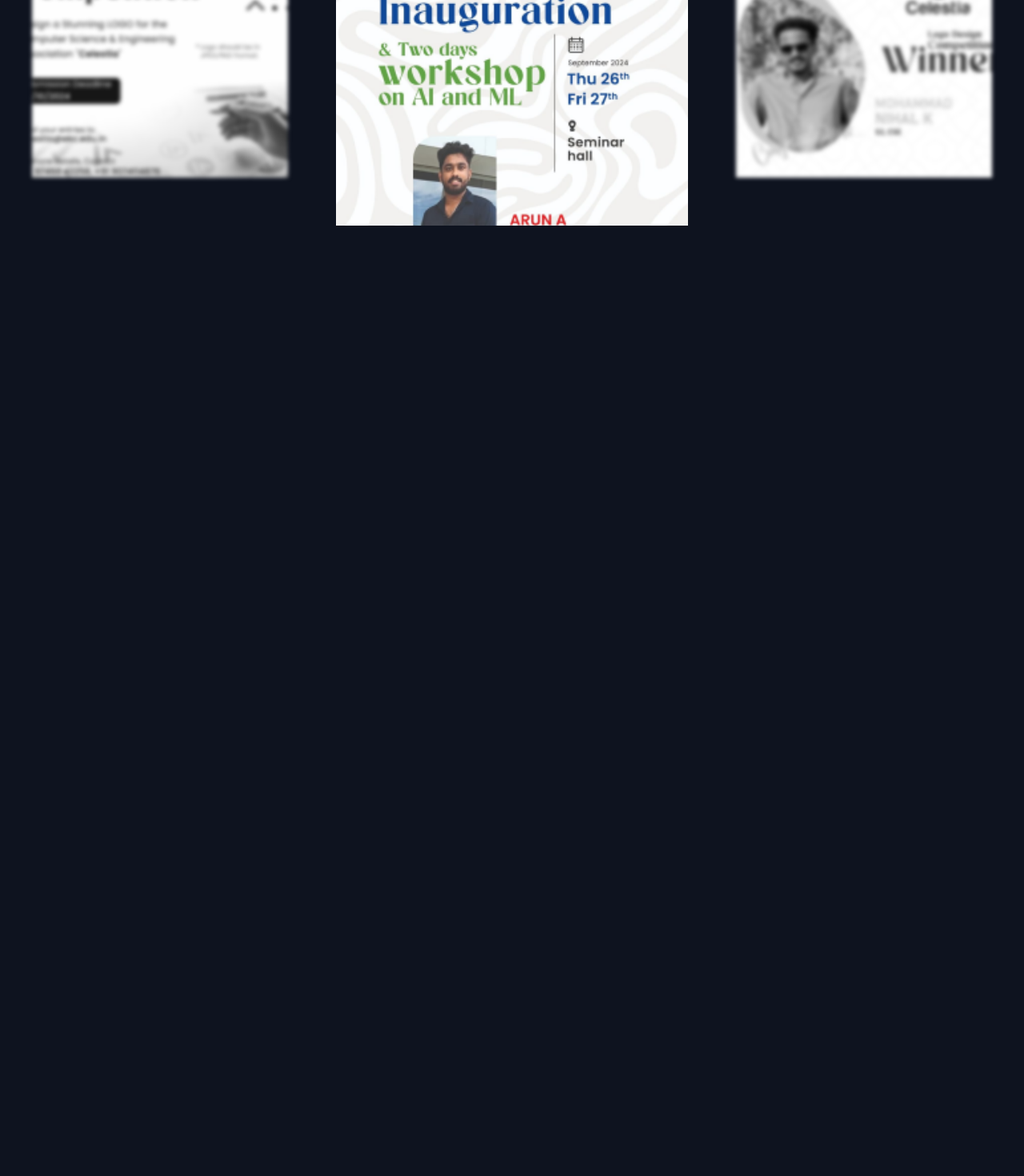
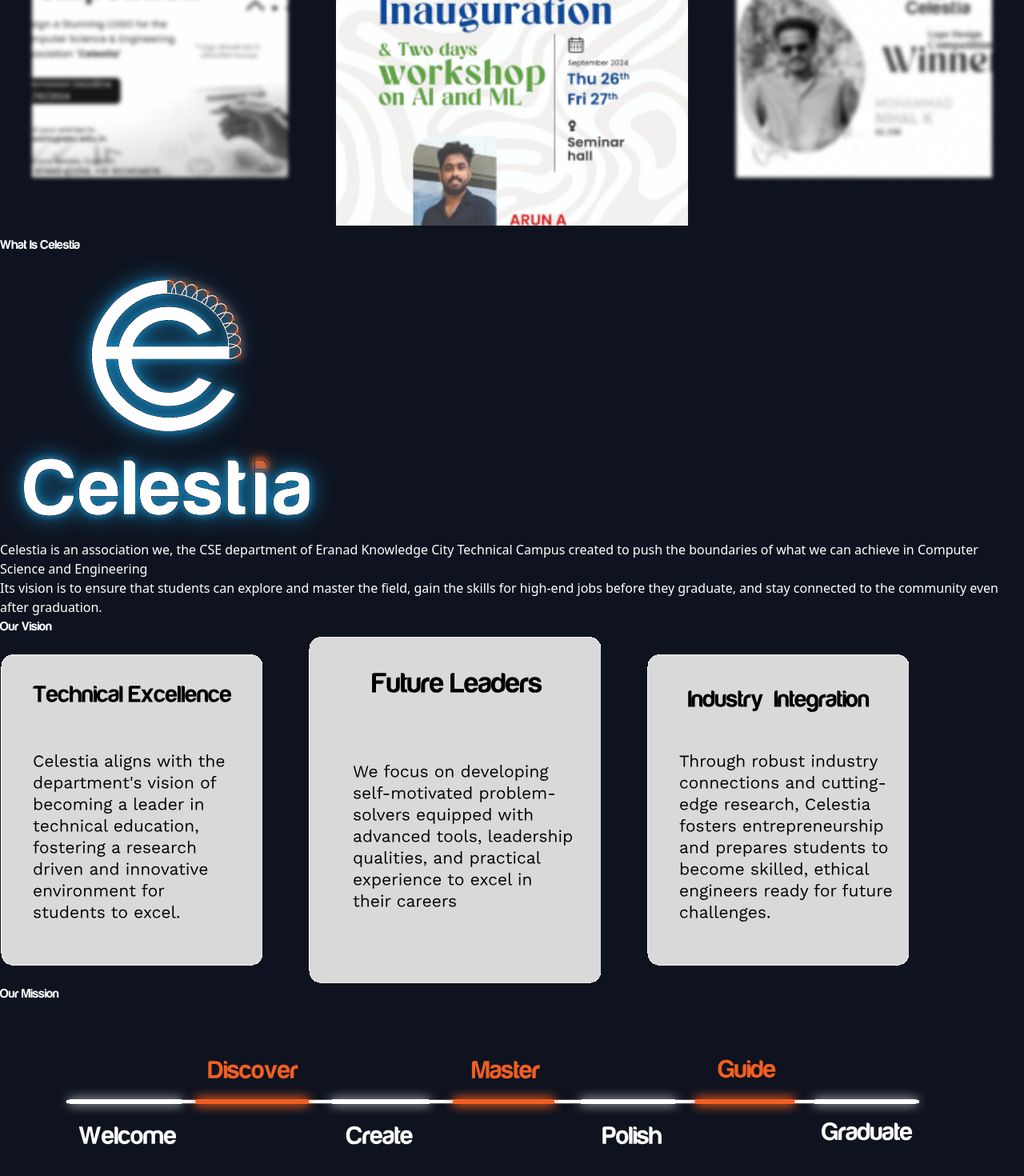
Before and after one commit to wrixcode/celestia, a React (Vite) app: page / in a window 1280 px wide. Shown: the part 1097-2567 px from the top of the page at 80% size. Before the commit the page ends 1391 px from the top, so only its background shows below. Built offline with nearby package versions, Linux system fonts and the light colour scheme.

Commit message:
Add what-is-celestia , our vission and our mission

```diff
--- a/src/css/home.css
+++ b/src/css/home.css
@@ -67,3 +67,8 @@
     transform: scale(0.8);
     filter: blur(3px) grayscale(100%);
   }
+
+
+  .what-head,.vision-head,.mission-head{
+    font-family:harabara,system-ui, -apple-system, BlinkMacSystemFont, 'Segoe UI', Roboto, Oxygen, Ubuntu, Cantarell, 'Open Sans', 'Helvetica Neue', sans-serif;
+  }
--- a/src/pages/Home.jsx
+++ b/src/pages/Home.jsx
@@ -2,6 +2,9 @@
 import Navbar from "../utils/Navbar.jsx";
 import celestia_logo from "../assets/logocel.svg"
 import Swipermodule from "../utils/swiper.jsx";
+import vision_content from "../assets/vision-content.svg"
+import mission_content from "../assets/mission-content.svg"
+
 
 
 const Home = () => {
@@ -36,6 +39,40 @@
           <Swipermodule/>
         </div>
       </div>
+      <div className="what-is-celestia ">
+        <div className="what-head text-7xl flex justify-center  my-10">
+              What Is Celestia
+        </div>
+        <div className="what-logo flex justify-center m-10">
+        <img className="celestia-logo-home object-fill w-[250px] " src={celestia_logo} alt="" />
+        </div>
+        <div className="what-text text-center  flex justify-center text-xl">
+          <div className="w-[1000px]">
+            <p className="mb-10">Celestia is an association we, the CSE department of Eranad Knowledge City Technical Campus created to push the boundaries of what we can achieve in Computer Science and Engineering</p>
+
+            <p className="mb-20">Its vision is to ensure that students can explore and master the field, gain the skills for high-end jobs before they graduate, and stay connected to the community even after graduation.</p>
+          </div>
+
+        </div>
+      </div>
+
+      <div className="vision">
+        <div className="vision-head flex justify-center text-5xl my-20">
+          Our Vision
+        </div>
+        <div className="vision-content flex justify-center mb-20">
+        <img className="celestia-logo-home object-fill " src={vision_content} alt="" />
+        </div>
+      </div>
+
+      <div className="mission">
+        <div className="mission-head flex justify-center text-5xl mt-40 mb-20">
+          Our Mission
+        </div>
+        <div className="mission-content flex justify-center">
+          <img className="celestia-logo-home object-fill " src={mission_content} alt="" />
+        </div>
+      </div>
     </>
   );
 };
```
Also changed, not shown: src/assets/mission-content.svg (added), src/assets/vision-content.svg (added).
